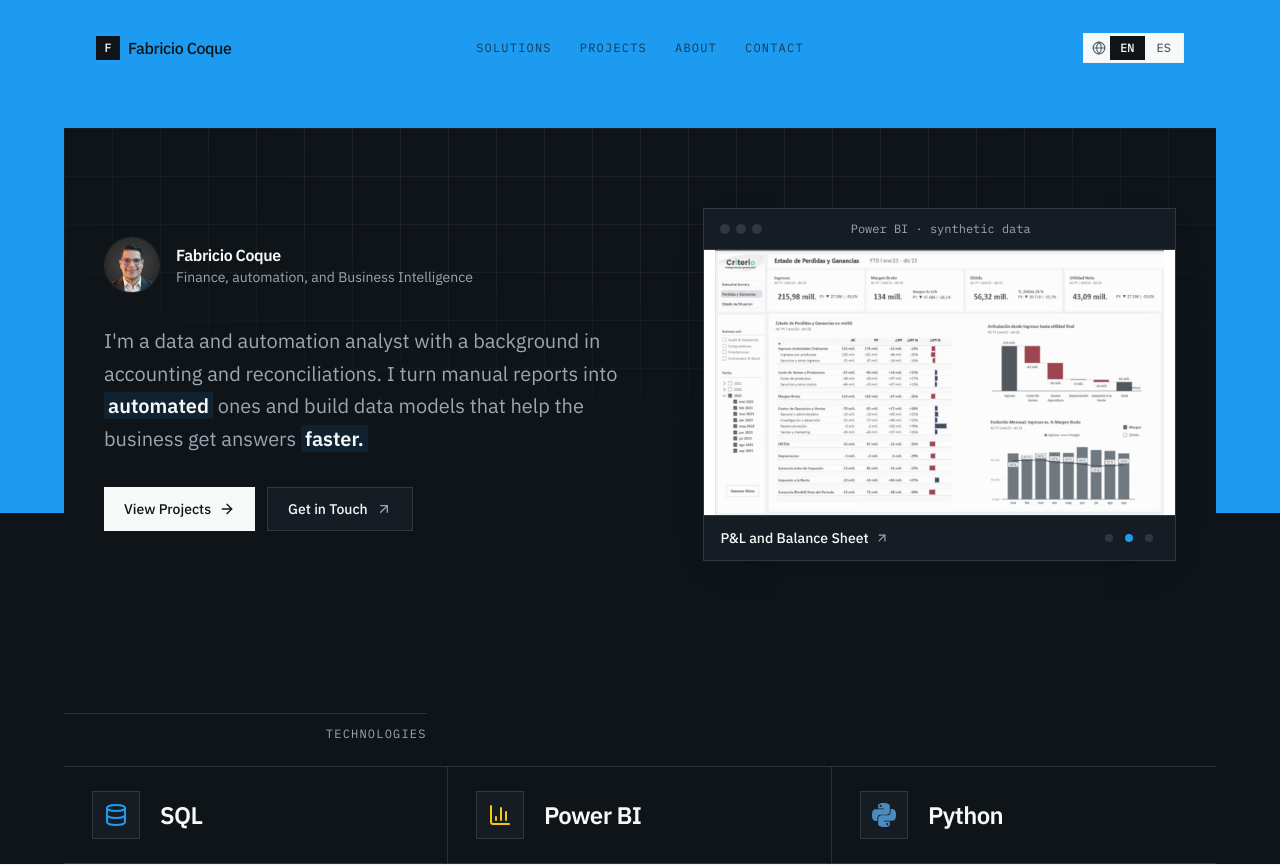
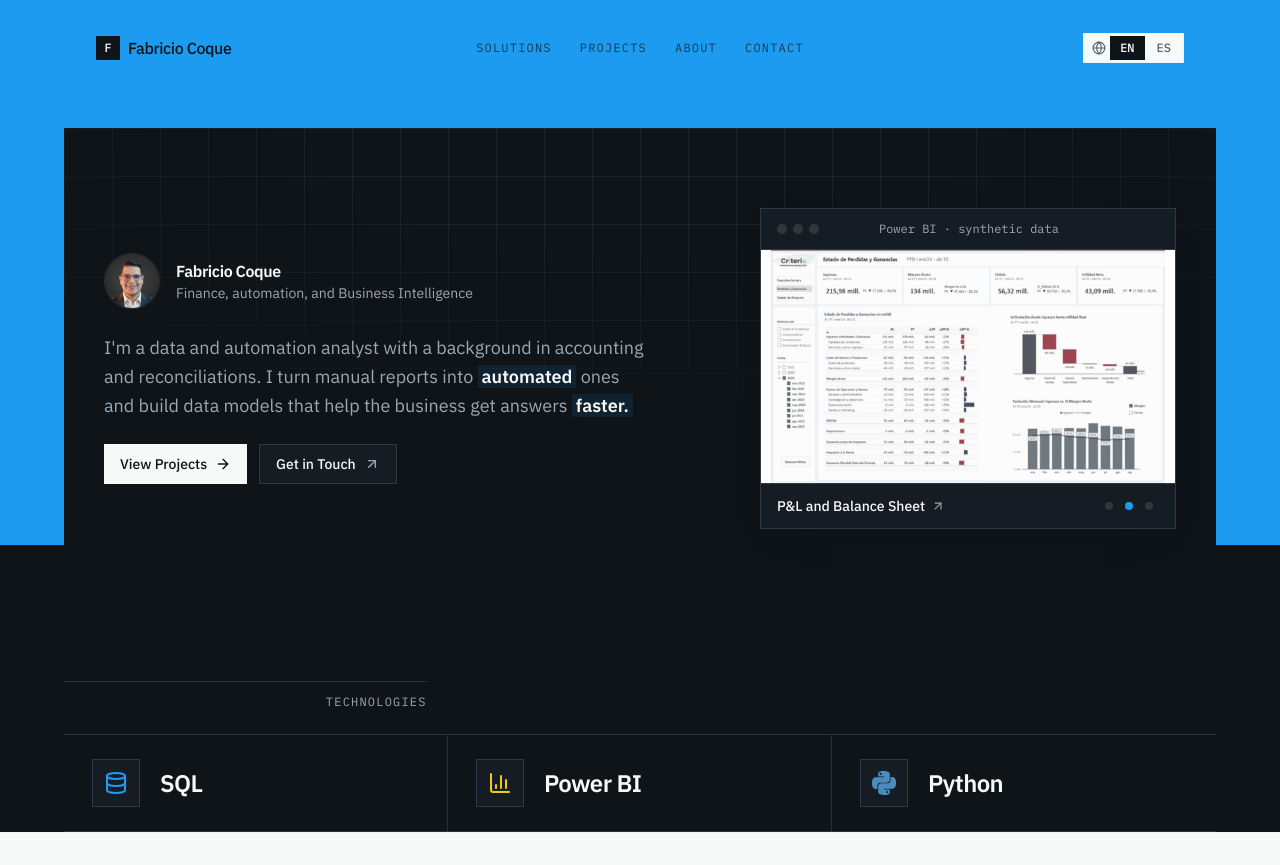
Before and after one commit to FabricioCoque/portoflio_web, a Next.js app: page / in a window 1280 px wide. Shown: the top 865 px of the page. Built offline with nearby package versions, Linux system fonts and the light colour scheme.

Commit message:
Reajustar hero

```diff
--- a/components/portfolio/hero.tsx
+++ b/components/portfolio/hero.tsx
@@ -31,7 +31,7 @@ export function Hero() {
       className="theme-dark relative bg-background px-5 pt-[6.5rem] text-foreground md:px-8 md:pt-32"
     >
       {/* Banda azul de fondo: se ve a los lados y arriba del panel. Termina antes del final del Hero (bottom-24) */}
-      <div aria-hidden="true" className="absolute inset-x-0 top-0 bottom-40 bg-accent" />
+      <div aria-hidden="true" className="absolute inset-x-0 top-0 bottom-24 bg-accent" />
 
       {/* Panel oscuro al ancho del contenido */}
       <div className="relative mx-auto max-w-6xl overflow-hidden bg-background">
@@ -55,21 +55,21 @@ export function Hero() {
               </div>
             </div>
 
-            <p className="mt-8 max-w-xl text-lg leading-relaxed text-muted-foreground text-pretty md:text-xl">
+            <p className="mt-6 max-w-xl text-base leading-relaxed text-muted-foreground text-pretty md:text-lg">
               <Highlighted text={h.intro} />
             </p>
 
-            <div className="mt-8 flex flex-wrap items-center gap-3">
+            <div className="mt-6 flex flex-wrap items-center gap-3">
               <a
                 href="#projects"
-                className="group inline-flex h-11 items-center gap-2 rounded-lg bg-foreground px-5 text-sm font-medium text-background transition-all hover:opacity-90"
+                className="group inline-flex h-10 items-center gap-2 rounded-lg bg-foreground px-4 text-sm font-medium text-background transition-all hover:opacity-90"
               >
                 {h.ctaProjects}
                 <ArrowRight className="size-4 transition-transform group-hover:translate-x-0.5" aria-hidden="true" />
               </a>
               <a
                 href="#contact"
-                className="group inline-flex h-11 items-center gap-2 rounded-lg border border-border bg-card px-5 text-sm font-medium transition-colors hover:border-foreground/30"
+                className="group inline-flex h-10 items-center gap-2 rounded-lg border border-border bg-card px-4 text-sm font-medium transition-colors hover:border-foreground/30"
               >
                 {h.ctaContact}
                 <ArrowUpRight
@@ -131,7 +131,7 @@ function Showcase() {
 
   return (
     <figure
-      className="relative w-full overflow-hidden rounded-xl border border-border bg-card shadow-[0_1px_2px_rgba(0,0,0,0.04),0_12px_40px_-12px_rgba(0,0,0,0.12)]"
+      className="relative w-full overflow-hidden rounded-xl border border-border bg-card lg:max-w-[26rem] lg:justify-self-end shadow-[0_1px_2px_rgba(0,0,0,0.04),0_12px_40px_-12px_rgba(0,0,0,0.12)]"
       onMouseEnter={() => setPaused(true)}
       onMouseLeave={() => setPaused(false)}
       onFocus={() => setPaused(true)}
```
